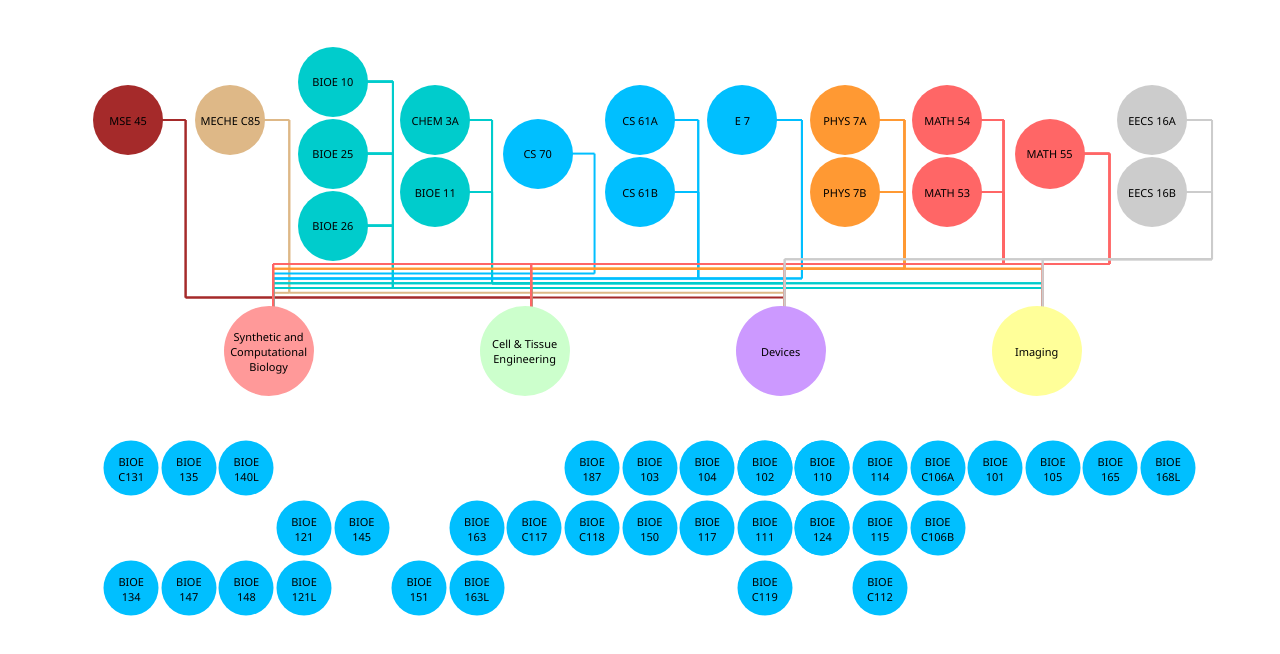
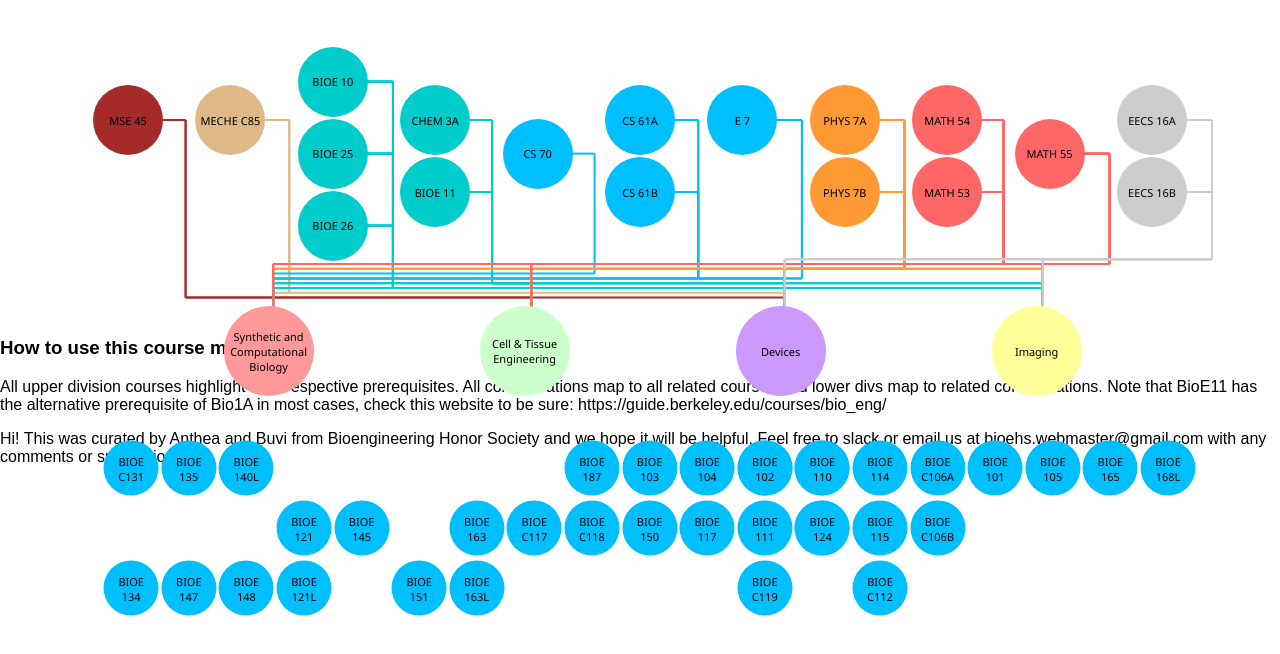
Before and after one commit to crocodile27/bioehs, a React (Create React App) app: page / in a window 1280 px wide. Shown: the top 654 px of the page. Built offline with nearby package versions, Linux system fonts and the light colour scheme.

Commit message:
added summary below

```diff
--- a/src/App.css
+++ b/src/App.css
@@ -200,6 +200,7 @@ svg {
 #bioe134 { background-color: #00bfff; top: 47%; left: 2.5%; }
 #bioe147 { background-color: #00bfff; top: 47%; left: 7.5%; }
 #bioe148 { background-color: #00bfff; top: 47%; left: 12.5%; }
+
 /* 101:77.5, 105:, 165, 168l */
 /* c131, 135:, 140l:12.5, 134:2.5, 147:7.5, 148:7.5 */
 
--- a/src/Components/CourseMap.1.tsx
+++ b/src/Components/CourseMap.1.tsx
@@ -749,6 +749,21 @@ export const CourseMap = () => {
           />
         ))}
       </div>
+      <div>
+        <h3>How to use this course map:</h3>
+        <p>
+          All upper division courses highlight their respective prerequisites.
+          All concentrations map to all related courses and lower divs map to
+          related concentrations. Note that BioE11 has the alternative
+          prerequisite of Bio1A in most cases, check this website to be sure:
+          https://guide.berkeley.edu/courses/bio_eng/
+        </p>
+        <p>
+          Hi! This was curated by Anthea and Buvi from Bioengineering Honor
+          Society and we hope it will be helpful. Feel free to slack or email us
+          at bioehs.webmaster@gmail.com with any comments or suggestions.
+        </p>
+      </div>
     </div>
   );
 };
```
